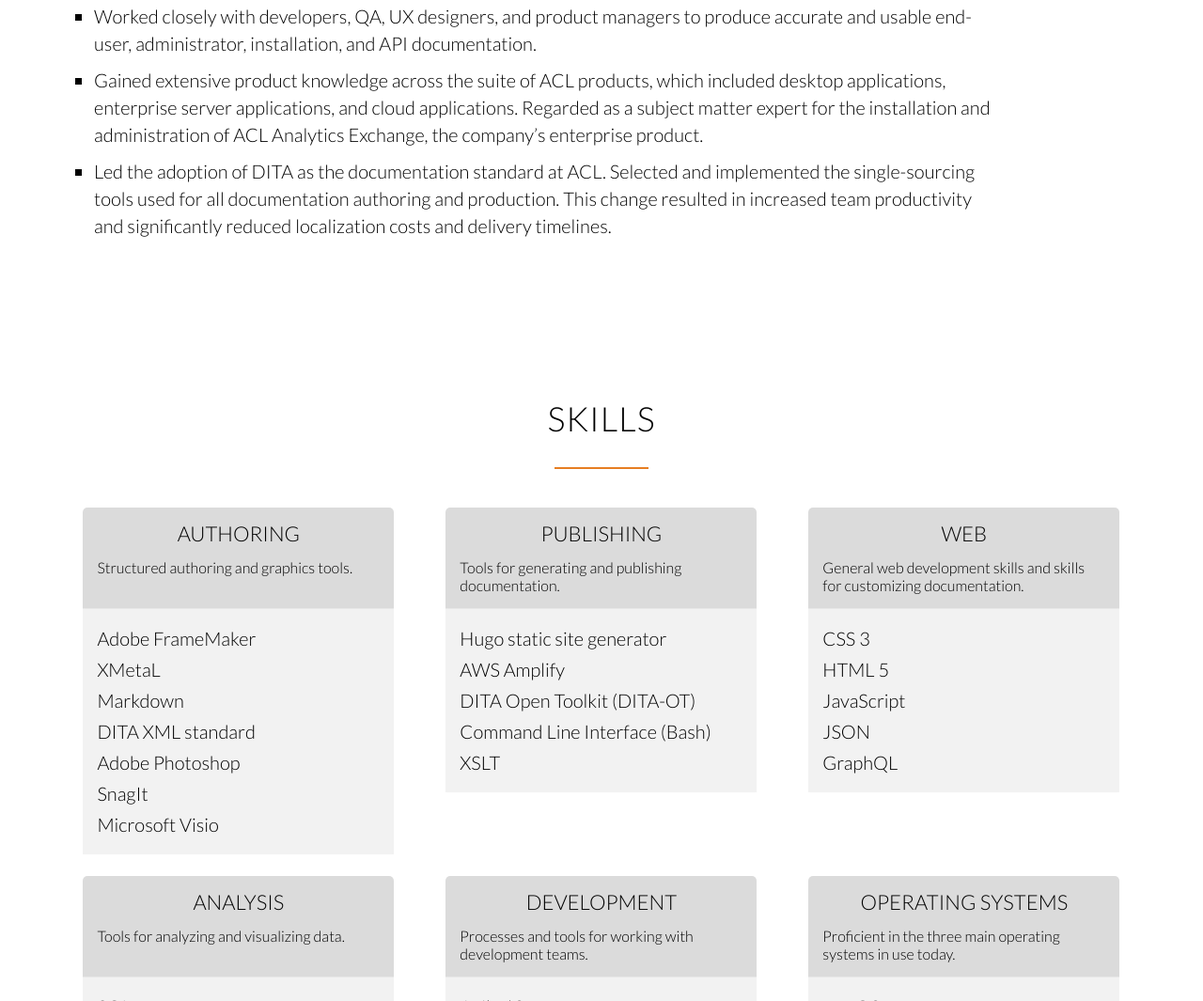
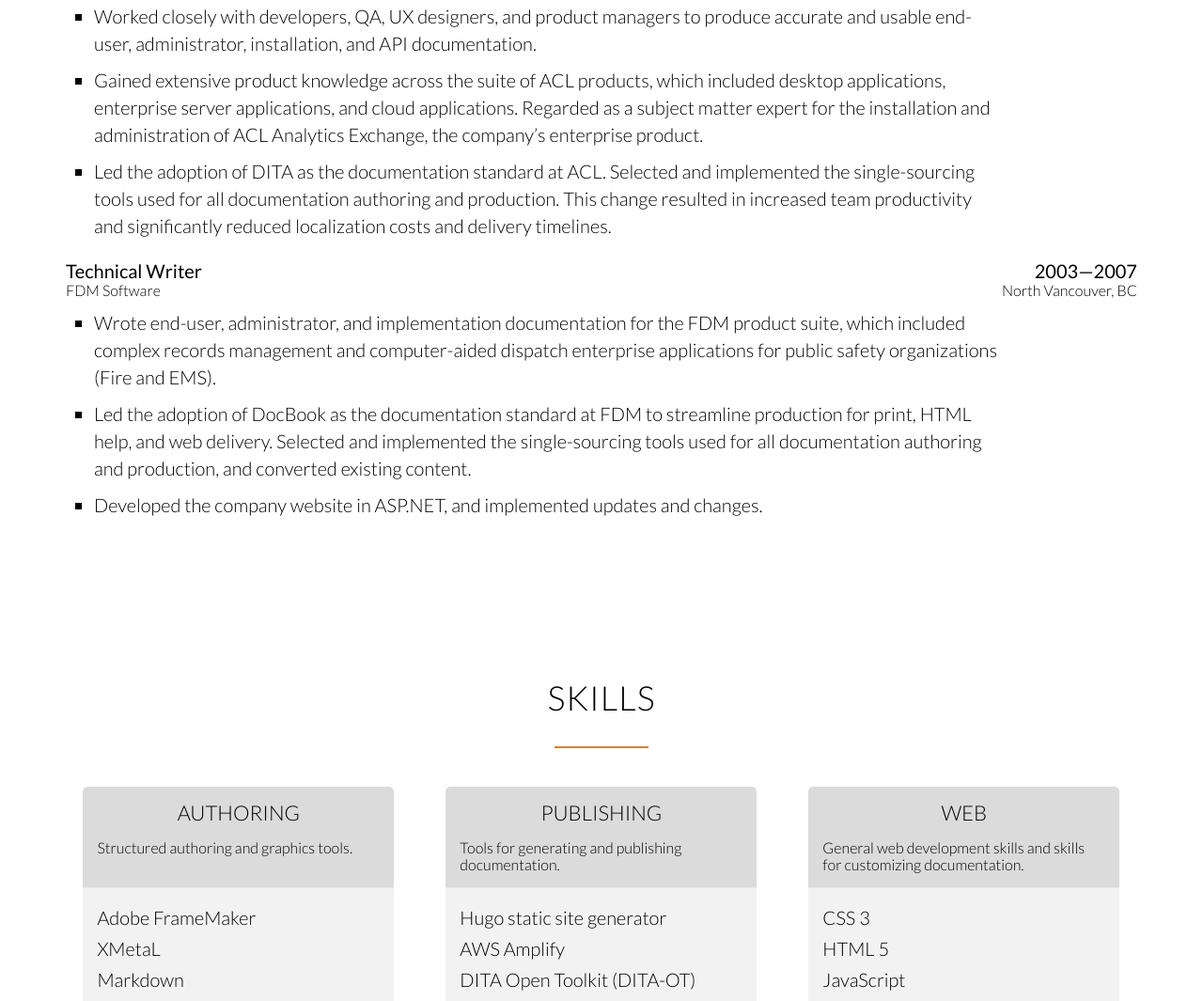
Before and after one commit to davetlewis/interactive-resume, a plain HTML site: page pub/index.html in a window 1280 px wide. Shown: the part 2057-3122 px from the top of the page at 94% size. Drawn offline with nearby package versions, Linux system fonts and the light colour scheme; files whose address does not match are found by name.

Commit message:
add FDM to experience

```diff
--- a/pub/index.html
+++ b/pub/index.html
@@ -109,6 +109,26 @@
                         <li>Worked closely with developers, QA, UX designers, and product managers to produce accurate and usable end-user, administrator, installation, and API documentation.</li>
                         <li>Gained extensive product knowledge across the suite of ACL products, which included desktop applications, enterprise server applications, and cloud applications. Regarded as a subject matter expert for the installation and administration of ACL Analytics Exchange, the company’s enterprise product.</li>
                         <li>Led the adoption of DITA as the documentation standard at ACL. Selected and implemented the single-sourcing tools used for all documentation authoring and production. This change resulted in increased team productivity and significantly reduced localization costs and delivery timelines.</li>
+                    </ul>
+                </div>
+            </div>
+            <div class="exp-entry">
+                <!-- FDM -->
+                <div class="row">
+                    <div class="col span-1-of-2">
+                        <div class="exp-job-title">Technical Writer</div>
+                        <div class="exp-company">FDM Software</div>
+                    </div>
+                    <div class="col span-1-of-2">
+                        <div class="exp-years">2003&mdash;2007</div>
+                        <div class="exp-location">North Vancouver, BC</div>
+                    </div>
+                </div>
+                <div class="row">
+                    <ul>
+                        <li>Wrote end-user, administrator, and implementation documentation for the FDM product suite, which included complex records management and computer-aided dispatch enterprise applications for public safety organizations (Fire and EMS).</li>
+                        <li>Led the adoption of DocBook as the documentation standard at FDM to streamline production for print, HTML help, and web delivery. Selected and implemented the single-sourcing tools used for all documentation authoring and production, and converted existing content.</li>
+                        <li>Developed the company website in ASP.NET, and implemented updates and changes.</li>
                     </ul>
                 </div>
             </div>
```
